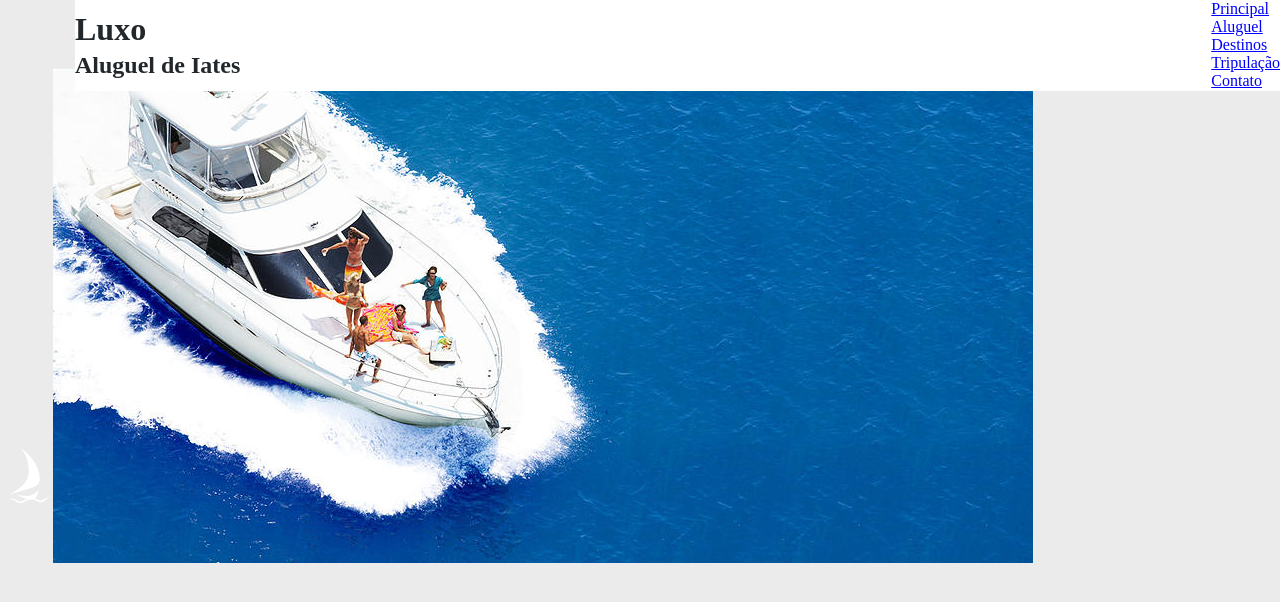
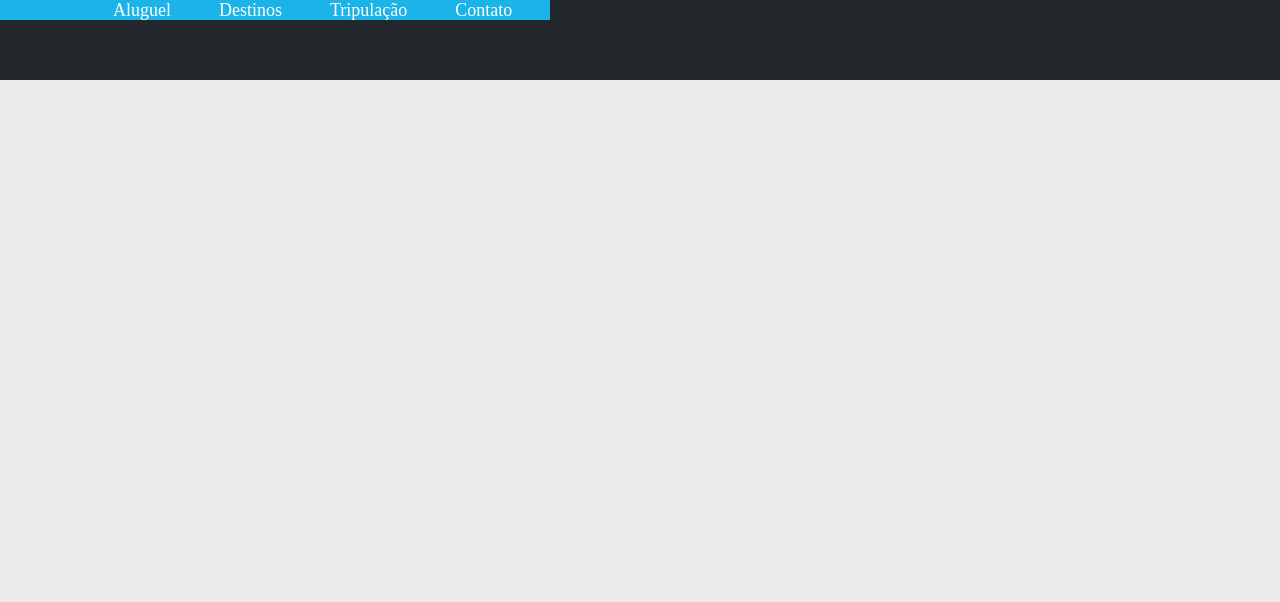
Before and after one commit to NicacioTeixeira/projetohtml, a plain HTML site: page html_projeto/index.html in a window 1280 px wide. Drawn offline with Linux system fonts and the light colour scheme.

Commit message:
Add files via upload

```diff
--- a/html_projeto/index.html
+++ b/html_projeto/index.html
@@ -11,21 +11,7 @@
 
 <body>
 
-  <img class = "barquinho_topo" src="img/barco1.png">
-  <img class="barcoprincipal" src="img/barcoprincipal.jpg">
-
-<footer class="footer_no_topo">
-
-<div class="texto_topo">
-
-  <h1>Luxo</h1>
-  <h2>Aluguel de Iates</h2>
-
-</div>
-
-</footer>
-
-
+<header class="header">
 
   <nav class="nav_bar">
 
@@ -39,6 +25,10 @@
 
   </nav>
 
+</header>
+
+<div class="container"></div>
+
 </body>
 
 </html>
--- a/html_projeto/style.css
+++ b/html_projeto/style.css
@@ -1,49 +1,66 @@
+*{
+    margin: 0;
+    padding: 0;
+    box-sizing: border-box;
+    text-decoration: none;
+    border: none;
+    outline: none;
+    scroll-behavior: smooth;
+}
+
+:root{
+    --bg-color:#EBEBEB;
+    --top-color: #21272B;
+    --text-color-menu:#FFFFFF;
+    --text-color-menu-ahouver:#1BB4E8;
+}
 
 body{
-  background-color: #EBEBEB;
-}
-.menu_principal{
 
-  list-style-type: none;
-  margin-left: 0%;
-  padding: 0;
-  margin: 0;
-  background-color: #ffffff;
+    background-color: var(--bg-color);
+    color: var(--text-color);
 
 }
 
-.nav_bar {
+.header{
 
   position: fixed;
   top: 0;
-  right: 0;
-  z-index: 1000;
 
 }
 
-a:link{
-    color: blue;
+.nav_bar{
+
+  height: 4rem;
+  width:100rem;
+  height: 5rem;
+  width: 100rem;
+  background-color: var(--top-color);
+  margin-right: 0px;
+
+}
+
+.menu_principal{
+
+  list-style: none;
+  display:flex;
+  font-size: large;
+  height: 20px;
+  width: 550px;
+  background-color: #1BB4E8;
+
+}
+
+.menu_principal li{
+
+  margin-right: 3rem;
+
+}
+
+a{
+  color: var(--text-color-menu)
 }
 
 a:hover{
-    color:black
+  color:var(--text-color-menu-ahouver)
 }
-.barcoprincipal{
-  position: relative;
-  top: 60px;
-}
-
-.texto_topo {
-
-  color: #21272B;
-  line-height: 0.5;
-  position: fixed;
-  top: 0;
-  right:0;
-  left:75px;
-  width: 100%;
-  background-color: white;
-  text-align: left;
-  z-index: 999;
-
-}
```
Lines whose indentation alone changed are shown as unchanged.
